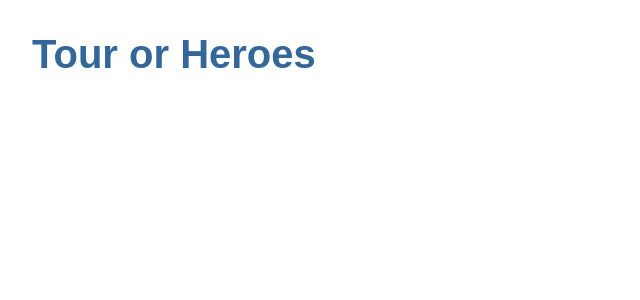
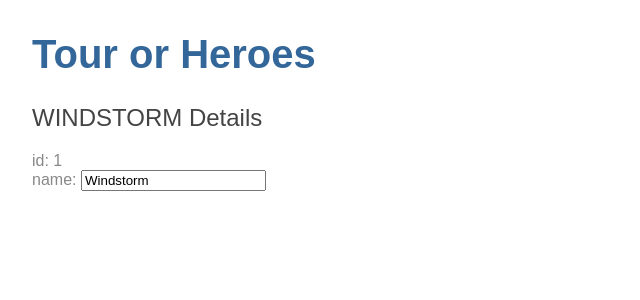
Before and after one commit to Ice94/Tour-Of-Heroes, an Angular app: page / in a window 1280 px wide. Shown: the top 300 px of the page, without its empty margins (0-640 px from the left). Built offline with nearby package versions, Linux system fonts and the light colour scheme.

Commit message:
Tour of Heroes after The Hero Editor part.

```diff
--- a/package.json
+++ b/package.json
@@ -26,6 +26,7 @@
     "zone.js": "^0.8.14"
   },
   "devDependencies": {
+    "@angular-devkit/core": "0.0.29",
     "@angular/cli": "1.6.1",
     "@angular/compiler-cli": "^5.0.0",
     "@angular/language-service": "^5.0.0",
--- a/src/app/app.component.html
+++ b/src/app/app.component.html
@@ -2,3 +2,5 @@
   <h1>
     {{ title }}
   </h1>
+
+<app-heroes></app-heroes>
--- /dev/null
+++ b/src/app/heroes/hero.ts
@@ -0,0 +1,4 @@
+export class Hero {
+  id: number;
+  name: string;
+}
--- /dev/null
+++ b/src/app/heroes/heroes.component.html
@@ -0,0 +1,7 @@
+<h2>{{ hero.name | uppercase }} Details</h2>
+<div><span>id: </span>{{hero.id}}</div>
+<div>
+  <label>name:
+    <input [(ngModel)]="hero.name" placeholder="name">
+  </label>
+</div>
--- /dev/null
+++ b/src/app/heroes/heroes.component.ts
@@ -0,0 +1,21 @@
+import { Component, OnInit } from '@angular/core';
+import {Hero} from './hero';
+
+@Component({
+  selector: 'app-heroes',
+  templateUrl: './heroes.component.html',
+  styleUrls: ['./heroes.component.css']
+})
+export class HeroesComponent implements OnInit {
+
+  hero: Hero = {
+    id: 1,
+    name: 'Windstorm'
+  };
+
+  constructor() { }
+
+  ngOnInit() {
+  }
+
+}
```
Also changed, not shown: src/app/app.module.ts (+6 -3 lines), src/app/heroes/heroes.component.css (added), 2 other files (tests, documents, lock files or other folders).
